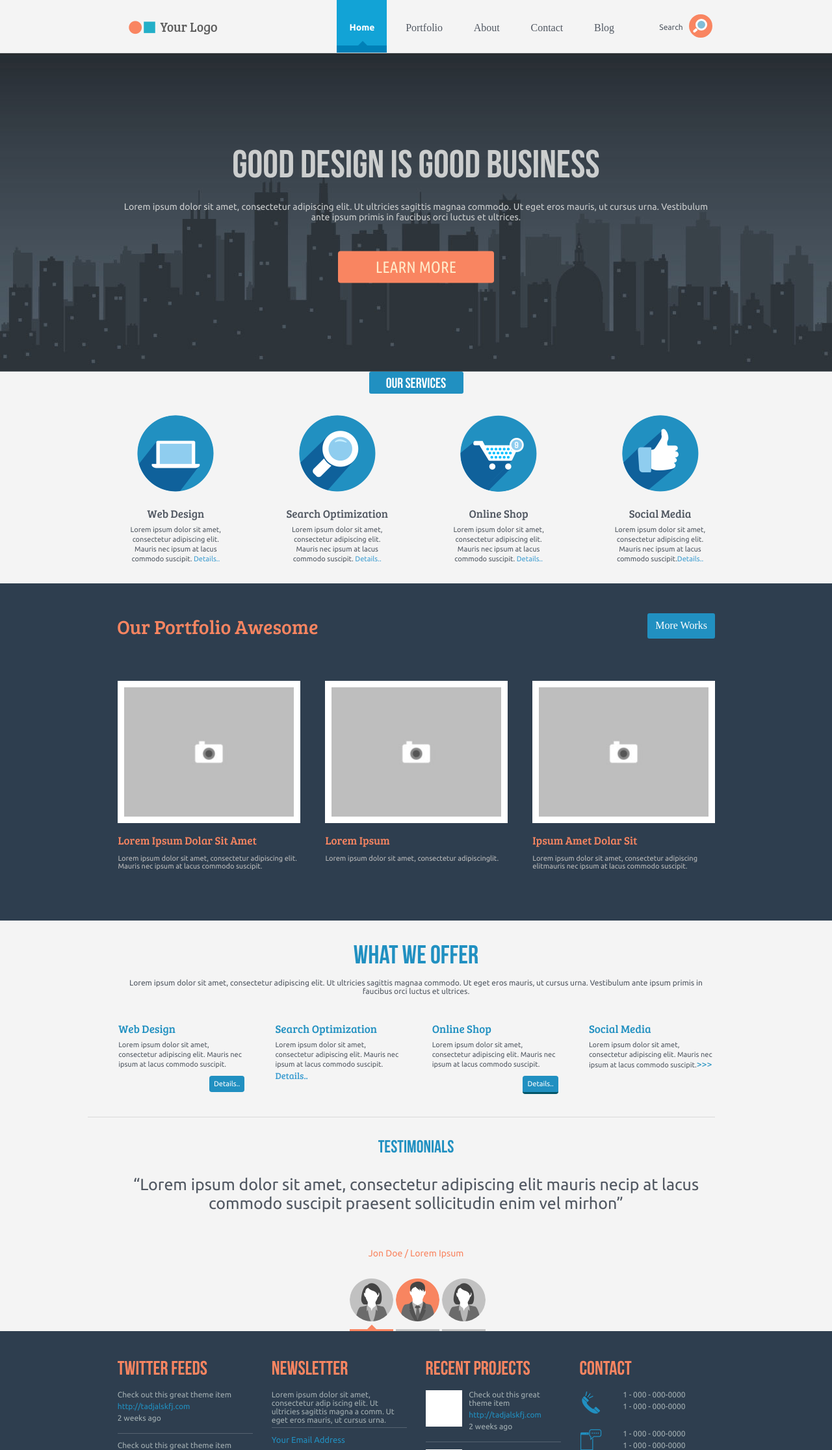
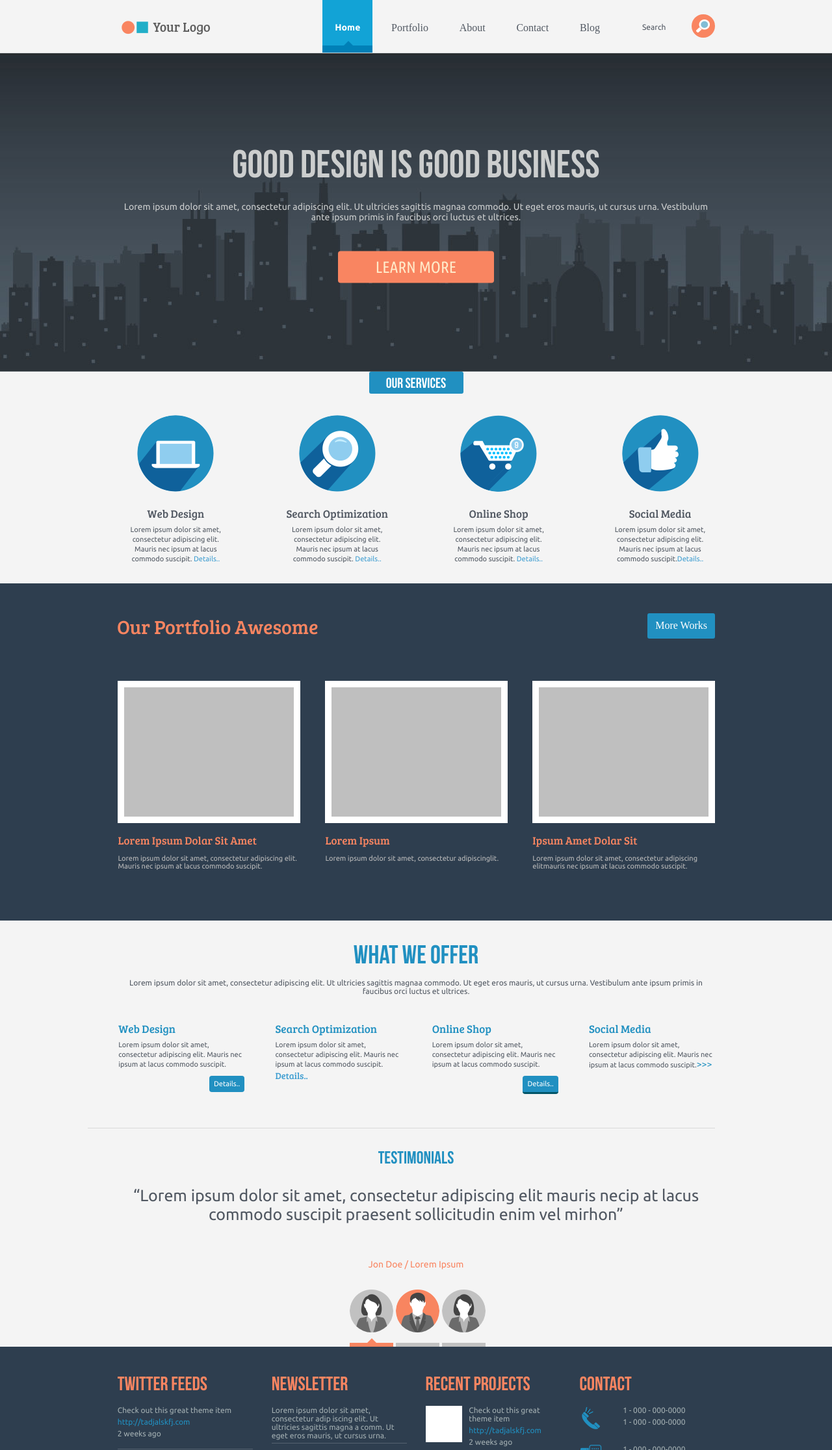
Before and after one commit to bitlomanka/goodgood, a PHP site: page / in a window 1280 px wide. Shown: the top 2232 px of the page at 65% size. Run offline with PHP 8.4, Linux system fonts and the light colour scheme; some libraries are stand-ins or nearby versions.

Commit message:
form + portfolio hover

```diff
--- a/app/source/css/style.css
+++ b/app/source/css/style.css
@@ -82,7 +82,7 @@
 }
 
 .container-logo {
-  padding: 32px 0 0 2%;
+  padding: 32px 0 0 0.8%;
   width: 136px;
   height: 21px;
 }
@@ -112,7 +112,7 @@
 
 .navigation-container {
   width: 52.9%;
-  margin: 0 0 0 20%;
+  margin: 0 0 0 18.8%;
   position: relative;
 }
 @media only screen and (max-width: 960px) {
@@ -239,11 +239,10 @@
 }
 
 .container-search {
+  width: 117px;
   padding: 22px 0 0;
   cursor: pointer;
-  font: 400 12px/39px "Ubuntu";
-  color: #515862;
-  margin: 0 0 0 1%;
+  overflow: hidden;
 }
 @media only screen and (max-width: 960px) {
   .container-search {
@@ -258,36 +257,35 @@
   }
 }
 
+.search__field {
+  width: 80px;
+  box-sizing: border-box;
+  padding: 0 5px;
+  float: left;
+  font: 400 12px/39px "Ubuntu";
+  background: none;
+  border: none;
+  color: #515862;
+}
+.search__field::-webkit-input-placeholder {
+  color: #515862;
+}
+.search__field::-moz-placeholder {
+  color: #515862;
+}
+.search__field::-ms-input-placeholder {
+  color: #515862;
+}
+
 .search__icon {
+  float: right;
   width: 36px;
   height: 36px;
   background: #f98561;
   border-radius: 50%;
   position: relative;
   cursor: pointer;
-  margin: 0 0 0 7px;
-}
-.search__icon:before {
-  content: '';
-  position: absolute;
-  top: 7px;
-  left: 10px;
-  width: 12px;
-  height: 12px;
-  background: #81bdd6;
-  border-radius: 50%;
-  border: 3px solid #fff;
-}
-.search__icon:after {
-  content: '';
-  position: absolute;
-  top: 23px;
-  left: 6px;
-  width: 7px;
-  height: 4px;
-  background: #fff;
-  transform: rotate(140deg);
-  border-radius: 0 3px 3px 0;
+  background: #f98561 url(../images/search.png) no-repeat center;
 }
 
 @media only screen and (max-width: 420px) {
@@ -724,7 +756,7 @@
 
 .reviews-avatar-list {
   text-align: center;
-  margin: 0 0 15px;
+  margin: 0 0 22px;
 }
 
 .reviews-avatar__item {
@@ -734,11 +766,11 @@
 .reviews-avatar__item:before {
   content: '';
   position: absolute;
-  bottom: -15px;
+  bottom: -22px;
   left: 0;
   height: 0;
   width: 67px;
-  border-bottom: 3px solid #c1c1c1;
+  border-bottom: 6px solid #c1c1c1;
 }
 .reviews-avatar__item.reviews_active:before {
   border-color: #f98561;
@@ -746,7 +778,7 @@
 .reviews-avatar__item.reviews_active:after {
   content: '';
   position: absolute;
-  bottom: -12px;
+  bottom: -16px;
   left: 50%;
   margin: 0 0 0 -6px;
   content: '';
--- a/app/source/index.html
+++ b/app/source/index.html
@@ -31,9 +31,10 @@
 															<li href="#" class="navigation__item"><a href="#" class="navigation__link">Blog</a></li>
 														</ul>
 						</nav>
-						<div class="container-search">Search
-							<div class="search__icon"></div>
-						</div>
+						<form action="" class="container-search">
+							<input type="search" name="search" placeholder="Search" class="search__field">
+							<input type="submit" value="" class="search__icon">
+						</form>
 					</header>
 				</div>
 				<div class="container"></div>
@@ -99,17 +100,32 @@
 							</div>
 							<ul class="portfolio-list">
 								<li class="portfolio__item"><a href="#" class="portfolio__link">
-										<div class="portfolio__container-img"><img src="images/portfolio-prew/portfolio-1.jpg" alt="" class="portfolio__img"></div></a>
+										<div class="portfolio__container-img"><img src="images/portfolio-prew/portfolio-1.jpg" alt="" class="portfolio__img"></div>
+										<div class="portfolio__hover">
+											<div class="portfolio__container-details">
+												<div class="portfolio__details">Details</div>
+											</div>
+										</div></a>
 									<div class="portfolio__title">Lorem Ipsum Dolar Sit Amet</div>
 									<div class="portfolio__description">Lorem ipsum dolor sit amet, consectetur adipiscing elit. Mauris nec ipsum at lacus commodo suscipit.</div>
 								</li>
 								<li class="portfolio__item"><a href="#" class="portfolio__link">
-										<div class="portfolio__container-img"><img src="images/portfolio-prew/portfolio-1.jpg" alt="" class="portfolio__img"></div></a>
+										<div class="portfolio__container-img"><img src="images/portfolio-prew/portfolio-1.jpg" alt="" class="portfolio__img"></div>
+										<div class="portfolio__hover">
+											<div class="portfolio__container-details">
+												<div class="portfolio__details">Details</div>
+											</div>
+										</div></a>
 									<div class="portfolio__title">Lorem Ipsum</div>
 									<div class="portfolio__description">Lorem ipsum dolor sit amet, consectetur adipiscinglit.</div>
 								</li>
 								<li class="portfolio__item"><a href="#" class="portfolio__link">
-										<div class="portfolio__container-img"><img src="images/portfolio-prew/portfolio-1.jpg" alt="" class="portfolio__img"></div></a>
+										<div class="portfolio__container-img"><img src="images/portfolio-prew/portfolio-1.jpg" alt="" class="portfolio__img"></div>
+										<div class="portfolio__hover">
+											<div class="portfolio__container-details">
+												<div class="portfolio__details">Details</div>
+											</div>
+										</div></a>
 									<div class="portfolio__title">Ipsum Amet Dolar Sit </div>
 									<div class="portfolio__description">Lorem ipsum dolor sit amet, consectetur adipiscing elitmauris nec ipsum at lacus commodo suscipit.</div>
 								</li>
--- a/app/source/jade/_common/_header.jade
+++ b/app/source/jade/_common/_header.jade
@@ -11,5 +11,6 @@
                         li(href="#" class="navigation__item" + (active == item ? ' navigation__item_active' : ''))
                             a(href="#").navigation__link= item
             mixin nav('Home')
-        .container-search Search
-            .search__icon
+        form(action="").container-search
+            input(type="search", name="search", placeholder="Search").search__field
+            input(type="submit" value="").search__icon
--- a/app/source/js/main.js
+++ b/app/source/js/main.js
@@ -37,4 +37,15 @@
         }
     });
 
+    // photo hover
+    $('.portfolio__link').hover(function(e){
+        var hoverBlock = $(this).find('.portfolio__hover')
+
+        if(hoverBlock.is(":hidden")){
+            hoverBlock.fadeIn('1000');
+        }else{
+            hoverBlock.fadeOut('1000');
+        }
+    });
+
 });
--- a/app/source/sass/section/_header.scss
+++ b/app/source/sass/section/_header.scss
@@ -9,7 +9,7 @@
 }
 
 .container-logo{
-    padding: 32px 0 0 2%;
+    padding: 32px 0 0 0.8%;
     width: 136px;
     height: 21px;
     @extend %inline-block;
@@ -38,7 +38,7 @@
 .navigation-container{
     @extend %inline-block;
     width: 52.9%;
-    margin: 0 0 0 20%;
+    margin: 0 0 0 18.8%;
     position: relative;
     @include media("max-width: 960px") {
         width: 64%;
@@ -150,11 +150,10 @@
 
 .container-search{
     @extend %inline-block;
+    width: 117px;
     padding: 22px 0 0;
     cursor: pointer;
-    font: 400 12px/39px $font-ubuntu;
-    color: $color;
-    margin: 0 0 0 1%;
+    overflow: hidden;
     @include media("max-width: 960px") {
         margin: 0;
     }
@@ -165,7 +164,29 @@
     }
 }
 
+.search__field{
+    width: 80px;
+    box-sizing: border-box;
+    padding: 0 5px;
+    float: left;
+    font: 400 12px/39px $font-ubuntu;
+    background: none;
+    border: none;
+    color: $color;
+    &::-webkit-input-placeholder{
+        color: $color;
+    }
+    &::-moz-placeholder{
+        color: $color;
+    }
+    &::-ms-input-placeholder{
+        color: $color;
+    }
+
+}
+
 .search__icon{
+    float: right;
     width: 36px;
     height: 36px;
     background: #f98561;
@@ -173,27 +194,5 @@
     position: relative;
     cursor: pointer;
     @extend %inline-block;
-    margin: 0 0 0 7px;
-    &:before{
-        content: '';
-        position: absolute;
-        top: 7px;
-        left: 10px;
-        width: 12px;
-        height: 12px;
-        background: #81bdd6;
-        border-radius: 50%;
-        border: 3px solid #fff;
-    }
-    &:after{
-        content: '';
-        position: absolute;
-        top: 23px;
-        left: 6px;
-        width: 7px;
-        height: 4px;
-        background: #fff;
-        transform: rotate(140deg);
-        border-radius: 0 3px 3px 0;
-    }
+    background: #f98561 url(../images/search.png) no-repeat center;
 }
--- a/app/source/sass/section/_reviews.scss
+++ b/app/source/sass/section/_reviews.scss
@@ -32,7 +32,7 @@
 .reviews-avatar-list{
     @extend %letter-spacing;
     text-align: center;
-    margin: 0 0 15px;
+    margin: 0 0 22px;
 }
 
 .reviews-avatar__item{
@@ -42,11 +42,11 @@
         &:before{
             content: '';
             position: absolute;
-            bottom: -15px;
+            bottom: -22px;
             left: 0;
             height: 0;
             width: 67px;
-            border-bottom: 3px solid #c1c1c1;
+            border-bottom: 6px solid #c1c1c1;
     }
     &.reviews_active{
         &:before{
@@ -55,7 +55,7 @@
         &:after{
             content: '';
             position: absolute;
-            bottom: -12px;
+            bottom: -16px;
             left: 50%;
             margin: 0 0 0 -6px;
             content: '';
--- a/app/source/sass/section/_services-type-2.scss
+++ b/app/source/sass/section/_services-type-2.scss
@@ -28,7 +28,7 @@
 
 .services__item_type-2{
     width: getColumnWidth(100%, 4, 4.9%);
-    margin: 0 0 25px 4.9%;
+    margin: 0 0 42px 4.9%;
     @include media("max-width: 960px") {
         width: getColumnWidth(100%, 2, 8%);
     }
```
Also changed, not shown: other parts of app/source/css/style.css (+35 -1 lines), app/source/jade/_common/_portfolio.jade (+9 -0 lines), app/source/sass/section/_portfolio.scss (+34 -0 lines), app/source/images/details.png (added), app/source/images/portfolio-prew/portfolio-1.jpg, app/source/images/search.png (added).
